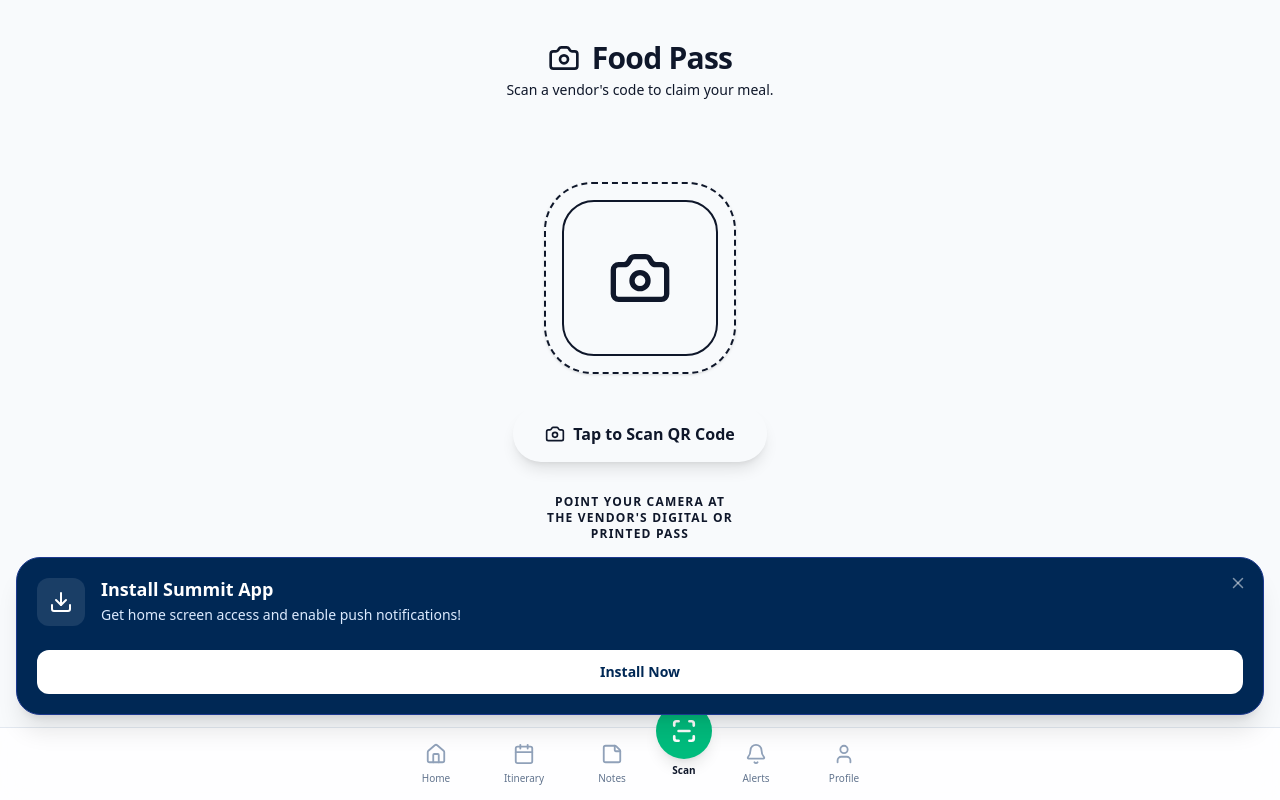
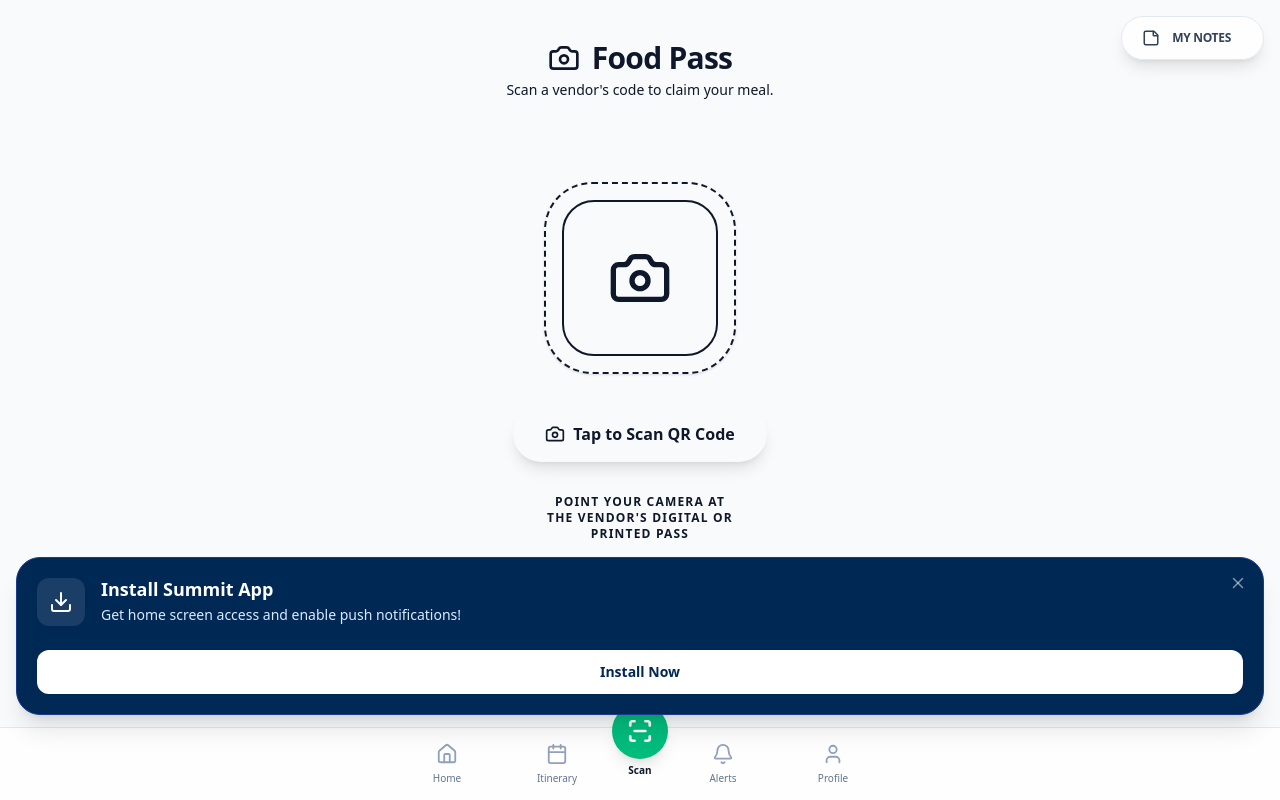
Before and after one commit to TheSummitApp/participant, a Next.js app: page /scan in a window 1280 px wide. Built offline with nearby package versions, Linux system fonts and the light colour scheme; no server answers.

Commit message:
feat: Add participant QR code scanning for meal claims, including vendor token decoding and UI for various states.

```diff
--- a/src/app/layout.tsx
+++ b/src/app/layout.tsx
@@ -2,6 +2,7 @@ import type { Metadata, Viewport } from "next";
 import { Inter } from "next/font/google";
 import "./globals.css";
 import BottomNav from "@/components/BottomNav";
+import FloatingNotes from "@/components/FloatingNotes";
 import { ThemeProvider } from "@/components/ThemeProvider";
 import PwaPrompt from "@/components/PwaPrompt";
 
@@ -43,6 +44,9 @@ export default function RootLayout({
     <html lang="en" suppressHydrationWarning className={inter.variable}>
       <body className="antialiased font-sans flex flex-col min-h-screen bg-background text-foreground pb-20 pt-safe">
         <ThemeProvider>
+          {/* Floating Action Button */}
+          <FloatingNotes />
+
           {/* Main Content Area */}
           <main className="flex-1 w-full max-w-lg mx-auto relative">{children}</main>
 
--- a/src/app/scan/page.tsx
+++ b/src/app/scan/page.tsx
@@ -14,10 +14,16 @@ export default function ParticipantScan() {
     const [success, setSuccess] = useState(false);
 
     useEffect(() => {
-        // Grab token from local storage (or from profile endpoint if we need to guarantee it's fresh)
-        // But local storage is faster.
+        // Grab token from local storage
         const storedToken = localStorage.getItem('summit_participant_token');
         if (storedToken) setToken(storedToken);
+
+        // Check if we arrived here via a QR scan from an external camera
+        const urlParams = new URLSearchParams(window.location.search);
+        const vendorTokenFromUrl = urlParams.get('vendor_token');
+        if (vendorTokenFromUrl) {
+            handleDecode(vendorTokenFromUrl);
+        }
     }, []);
 
     const handleDecode = async (result: string) => {
@@ -28,8 +34,21 @@ export default function ParticipantScan() {
         setSuccess(false);
 
         try {
-            // If the code is JSON {"vendor_token": "..."}, parse it. otherwise use raw string.
             let tokenToScan = result;
+
+            // Handle URL format: https://.../scan?vendor_token=ABC
+            if (result.includes('vendor_token=')) {
+                try {
+                    const url = new URL(result);
+                    const param = url.searchParams.get('vendor_token');
+                    if (param) tokenToScan = param;
+                } catch (e) {
+                    // Fallback for partial URL strings
+                    const match = result.match(/vendor_token=([^&]+)/);
+                    if (match) tokenToScan = match[1];
+                }
+            } else {
+                // If the code is JSON {"vendor_token": "..."}, parse it.
                 try {
                     const parsed = JSON.parse(result);
                     if (parsed.vendor_token) {
@@ -37,6 +56,7 @@ export default function ParticipantScan() {
                     }
                 } catch (e) {
                     // Not a JSON string, use the raw result
+                }
             }
 
             const res = await api.post('/meals/scan', { vendor_token: tokenToScan });
--- a/src/app/v/[token]/page.tsx
+++ b/src/app/v/[token]/page.tsx
@@ -91,7 +91,7 @@ export default function VendorDashboard({ params }: { params: Promise<{ token: s
 
                     <div className="inline-block p-4 bg-white border-2 border-slate-100 rounded-3xl shadow-sm mb-4">
                         <QRCode
-                            value={vendor.token}
+                            value={`${process.env.NEXT_PUBLIC_PARTICIPANT_APP_URL || window.location.origin}/scan?vendor_token=${vendor.token}`}
                             size={200}
                             bgColor={"#ffffff"}
                             fgColor={"#002855"}
--- a/src/components/BottomNav.tsx
+++ b/src/components/BottomNav.tsx
@@ -12,7 +12,6 @@ export function cn(...inputs: ClassValue[]) {
 const navItems = [
     { label: 'Home', href: '/', icon: HomeIcon },
     { label: 'Itinerary', href: '/itinerary', icon: Calendar },
-    { label: 'Notes', href: '/notes', icon: StickyNote },
     { label: 'Scan', href: '/scan', icon: ScanLine, isCenter: true },
     { label: 'Alerts', href: '/notifications', icon: Bell },
     { label: 'Profile', href: '/profile', icon: User },
--- /dev/null
+++ b/src/components/FloatingNotes.tsx
@@ -0,0 +1,51 @@
+"use client";
+import Link from 'next/link';
+import { usePathname } from 'next/navigation';
+import { StickyNote } from 'lucide-react';
+import { clsx, type ClassValue } from 'clsx';
+import { twMerge } from 'tailwind-merge';
+
+function cn(...inputs: ClassValue[]) {
+    return twMerge(clsx(inputs));
+}
+
+export default function FloatingNotes() {
+    const pathname = usePathname();
+
+    // Do not show on login screens or on the notes page itself (though floating is fine there too)
+    if (pathname.startsWith('/login') || pathname.startsWith('/auto-login')) {
+        return null;
+    }
+
+    const isActive = pathname === '/notes';
+
+    return (
+        <div className="fixed right-4 z-[60]" style={{ top: 'calc(1rem + var(--safe-area-inset-top))' }}>
+            <Link
+                href="/notes"
+                className={cn(
+                    "flex items-center gap-2 px-4 py-2 rounded-full shadow-lg transition-all duration-300 active:scale-95 group",
+                    isActive
+                        ? "bg-primary text-primary-foreground scale-105"
+                        : "bg-white/80 dark:bg-slate-900/80 backdrop-blur-md border border-slate-200 dark:border-slate-800 text-slate-700 dark:text-slate-200 hover:bg-white dark:hover:bg-slate-900"
+                )}
+            >
+                <div className={cn(
+                    "p-1 rounded-lg transition-colors",
+                    isActive ? "bg-white/20" : "bg-primary/5 dark:bg-primary/10 group-hover:bg-primary/20 text-primary"
+                )}>
+                    <StickyNote size={18} strokeWidth={isActive ? 2.5 : 2} />
+                </div>
+                <span className="text-xs font-bold tracking-tight uppercase">My Notes</span>
+
+                {/* Visual pulse indicator when in active session */}
+                {!isActive && (
+                    <span className="relative flex h-2 w-2">
+                        <span className="animate-ping absolute inline-flex h-full w-full rounded-full bg-primary opacity-75"></span>
+                        <span className="relative inline-flex rounded-full h-2 w-2 bg-primary"></span>
+                    </span>
+                )}
+            </Link>
+        </div>
+    );
+}
```
Lines whose indentation alone changed are shown as unchanged.
